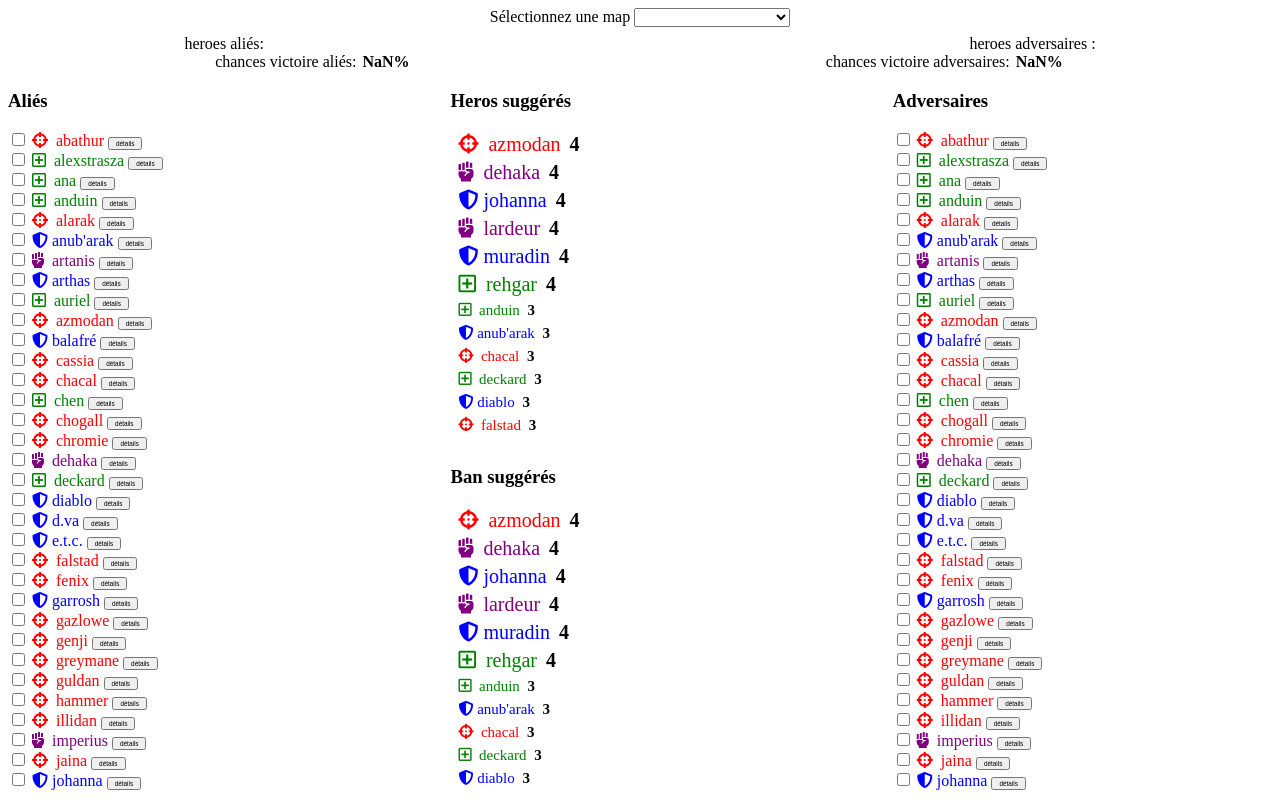
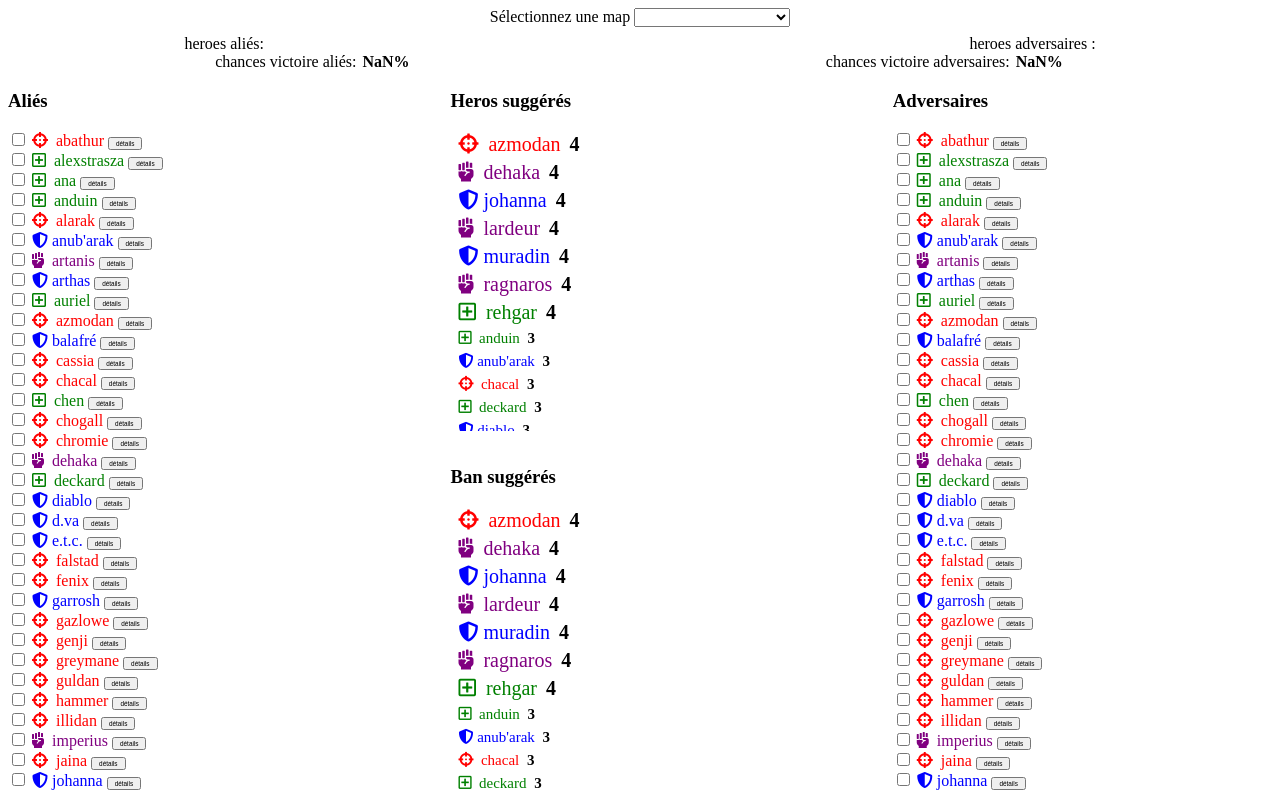
Before and after one commit to olivierboudjema/heroes-draft, an Angular app: page / in a window 1280 px wide. Built offline with nearby package versions, Linux system fonts and the light colour scheme.

Commit message:
add rule bruiser tank

```diff
--- a/src/app/app.component.ts
+++ b/src/app/app.component.ts
@@ -83,7 +83,6 @@
     let count = 0;
     this.heroesAlie.forEach(hero_alie => {
       if (hero.synergy_with.includes(hero_alie.name)) {
-        console.log(hero.synergy_with)
         console.log(`${hero_alie.name} is in the list hero alié for ${hero.name}`);
         count++;
       }
@@ -95,7 +94,6 @@
     let count = 0;
     this.heroesAdversaire.forEach(heroesAdversaire => {
       if (hero.counter_by.includes(heroesAdversaire.name)) {
-        console.log(hero.counter_by)
         console.log(`${heroesAdversaire.name} is in the list hero adversaire for ${hero.name}`);
         count--;
       }
@@ -124,6 +122,7 @@
     if (tanks > 1 && hero.role === "tank") return - (tanks - 1);
     if (heals > 1 && hero.role === "heal") return - (heals - 1);
     if (bruisers > 1 && hero.role === "bruiser") return - (bruisers - 1);
+    if (bruisers === 1 && tanks === 1) return - (bruisers - 1);
     if (assassins > 3 && hero.role === "assassin") return - (assassins - 3);
 
     return 0;
@@ -161,7 +160,6 @@
     let count = 0;
     this.heroesAdversaire.forEach(hero_alie => {
       if (hero.synergy_with.includes(hero_alie.name)) {
-        console.log(hero.synergy_with)
         console.log(`${hero_alie.name} is in the list hero alié for ${hero.name}`);
         count++;
       }
@@ -173,7 +171,6 @@
     let count = 0;
     this.heroesAlie.forEach(heroesAdversaire => {
       if (hero.counter_by.includes(heroesAdversaire.name)) {
-        console.log(hero.counter_by)
         console.log(`${heroesAdversaire.name} is in the list hero adversaire for ${hero.name}`);
         count--;
       }
@@ -231,8 +228,6 @@
     this.heroesService.getHeroes().subscribe(heroes => {
       this.heroes = heroes;
       this.heroes_a_ban = JSON.parse(JSON.stringify(heroes))
-      console.log(this.heroes)
-      console.log(this.heroes_a_ban)
       this.calculerAllHeroesValue(this.mapSelected)
     });
   }
--- a/src/assets/heroes.json
+++ b/src/assets/heroes.json
@@ -1776,6 +1776,36 @@
         ]
     },
     {
+        "name": "ragnaros",
+        "value": 4,
+        "base_value": 4,
+        "tier": "S",
+        "role": "bruiser",
+        "cac_ranged": "cac",
+        "map_strong": [
+            "menace_nucleaire",
+            "sanctuaire_infernaux",
+            "tombe_reine_araingne"
+        ],
+        "map_weak": [
+            "tour_du_destin",
+            "champ_eternite"
+        ],
+        "synergy_with": [
+            "e.t.c",
+            "hanzo",
+            "kaelthas",
+            "ana"
+        ],
+        "counter_by": [
+            "garrosh",
+            "chen",
+            "lunara",
+            "jaina",
+            "stukov"
+        ]
+    },
+    {
         "name": "raynor",
         "value": 3,
         "base_value": 3,
```
